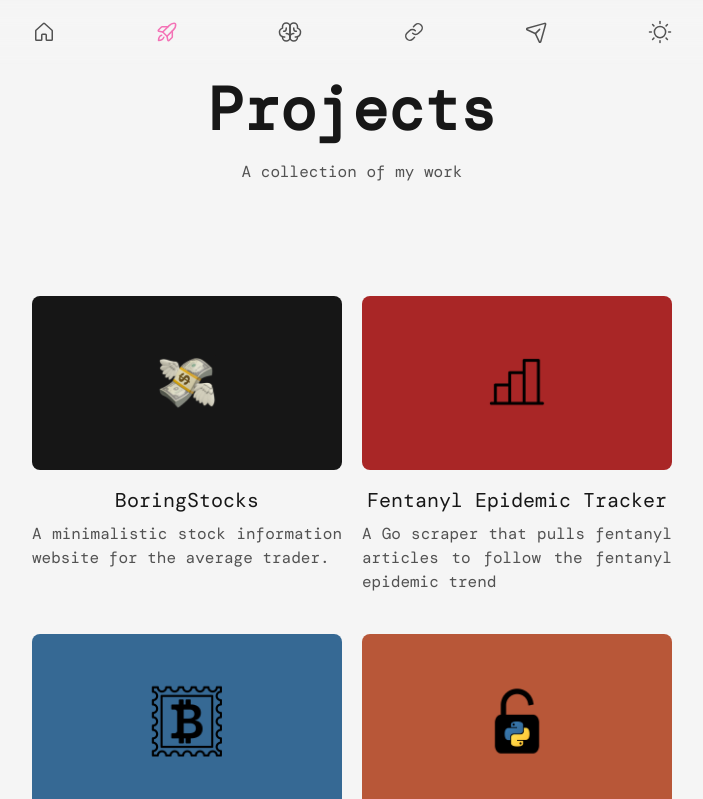
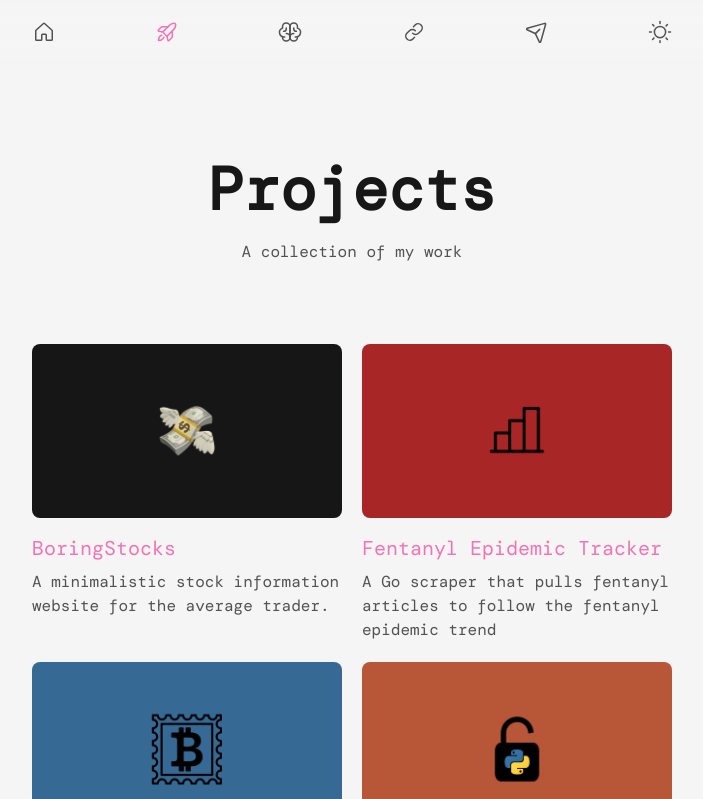
Before and after one commit to xilaluna/xilaluna.com, a Next.js app: page /projects in a window 1280 px wide. Shown: the top 799 px of the page, without its empty margins (288-991 px from the left). Built offline with nearby package versions, Linux system fonts and the light colour scheme.

Commit message:
[update] pages

```diff
--- a/src/pages/index.tsx
+++ b/src/pages/index.tsx
@@ -5,11 +5,11 @@ import GetInTouch from '@/components/GetInTouch';
 
 const Home: NextPage = () => {
   return (
-    <div>
+    <main className="mx-auto max-w-screen-sm px-4 sm:px-0">
       <Hero />
       <Timeline />
       <GetInTouch />
-    </div>
+    </main>
   );
 };
 
--- a/src/pages/projects/index.tsx
+++ b/src/pages/projects/index.tsx
@@ -5,7 +5,7 @@ import projectData from '../../../public/data/projects.json';
 
 const Projects: NextPage = () => {
   return (
-    <div className="page-container ">
+    <main className="mx-auto flex max-w-screen-sm flex-col space-y-20 px-4 py-40 sm:px-0">
       <div className="flex flex-col items-center justify-center space-y-5">
         <h1 className="main-heading">Projects</h1>
         <p className="text-center">A collection of my work</p>
@@ -14,8 +14,7 @@ const Projects: NextPage = () => {
       <div className="grid grid-cols-1 gap-10 sm:grid-cols-2 sm:gap-5">
         {projectData.map((project) => {
           return (
-            <Link href={`/projects/${project.id}`} key={project.id}>
-              <div className="flex w-full flex-col items-center space-y-2 pb-5 hover:cursor-pointer">
+            <div key={project.id} className="flex flex-col space-y-2 ">
               <div className="aspect-w-16 aspect-h-9 w-full">
                 <Image
                   src={`/images/${project.images[0]}`}
@@ -25,17 +24,17 @@ const Projects: NextPage = () => {
                   className="rounded-lg"
                 />
               </div>
-
-                <h2 className="heading-color pt-2 text-xl">{project.title}</h2>
-                <p className="text-center sm:text-justify">
-                  {project.subtitle}
-                </p>
+              <Link href={`/projects/${project.id}`}>
+                <h2 className="heading-color link-style pt-2 text-xl hover:cursor-pointer">
+                  {project.title}
+                </h2>
+              </Link>
+              <p>{project.subtitle}</p>
             </div>
-            </Link>
           );
         })}
       </div>
-    </div>
+    </main>
   );
 };
 
--- a/src/pages/skills.tsx
+++ b/src/pages/skills.tsx
@@ -42,7 +42,7 @@ const Skills: NextPage = () => {
   const currentTheme = theme === 'system' ? systemTheme : theme;
 
   return (
-    <div className="page-container">
+    <main className="mx-auto flex max-w-screen-sm flex-col space-y-20 px-4 py-40 sm:px-0">
       <div className="flex flex-col items-center justify-center space-y-5">
         <h1 className="main-heading">Skills</h1>
         <p className="text-center">A list of my skills</p>
@@ -50,7 +50,10 @@ const Skills: NextPage = () => {
       <div className="space-y-20">
         {skillsData.map((group) => {
           return (
-            <div key={group.name}>
+            <div
+              className="border-color rounded-md border p-2"
+              key={group.name}
+            >
               <h2 className="pb-2 text-center text-lg">{group.name}</h2>
               <Bar
                 data={{
@@ -77,7 +80,7 @@ const Skills: NextPage = () => {
           );
         })}
       </div>
-    </div>
+    </main>
   );
 };
 
```
Lines whose indentation alone changed are shown as unchanged.
